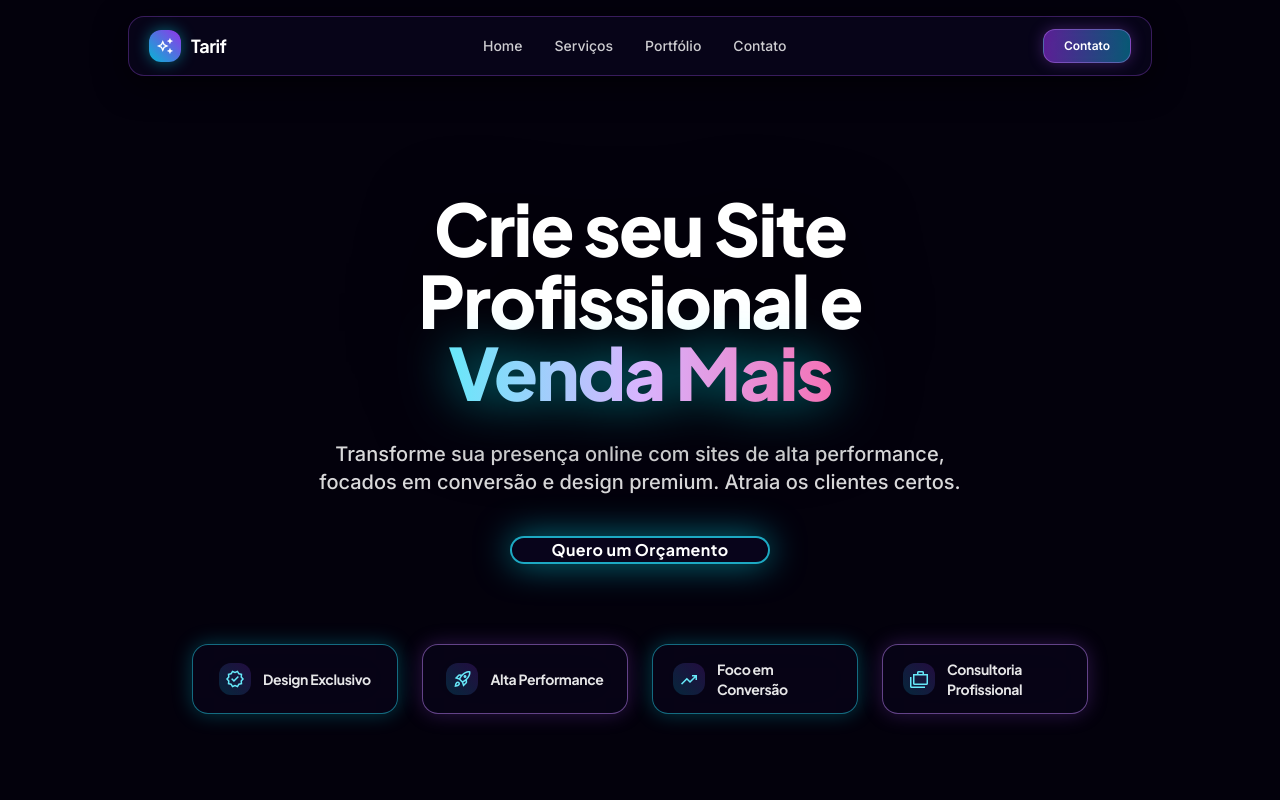
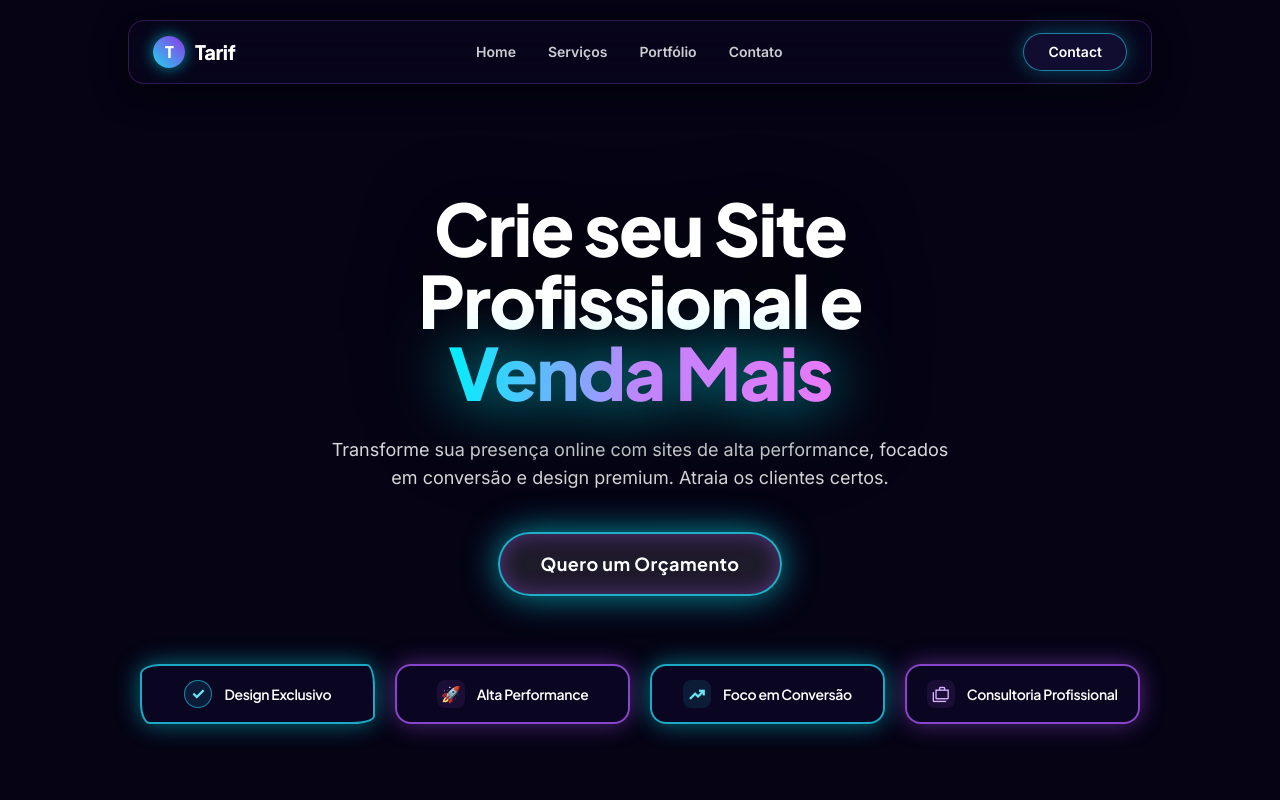
Before and after one commit to samueltarif/meusite, a Nuxt app: page / in a window 1280 px wide. Shown: the top 800 px of the page. Built offline with nearby package versions, Linux system fonts and the light colour scheme.

Commit message:
fix(hero): alinhar 100% com o design Stitch Variant 2 (anéis neon, nébulas cósmicas e botões de vidro)

```diff
--- a/app/components/layout/LayoutHeader.vue
+++ b/app/components/layout/LayoutHeader.vue
@@ -16,15 +16,15 @@ function closeMenu() {
 </script>
 
 <template>
-  <header class="fixed top-4 left-0 w-full z-50 px-4 sm:px-8 pointer-events-none">
-    <div class="max-w-5xl mx-auto pointer-events-auto bg-[#0a061e]/70 backdrop-blur-xl border border-purple-500/30 rounded-2xl shadow-[0_8px_32px_rgba(0,0,0,0.6)] px-5 py-3 flex justify-between items-center transition-all duration-300">
+  <header class="fixed top-5 left-0 w-full z-50 px-4 sm:px-8 pointer-events-none">
+    <div class="max-w-5xl mx-auto pointer-events-auto bg-[#0a0720]/65 backdrop-blur-xl border border-purple-500/25 rounded-2xl shadow-[0_8px_32px_rgba(0,0,0,0.6)] px-6 py-3 flex justify-between items-center transition-all duration-300">
 
-      <!-- Logo -->
+      <!-- Logo matching Stitch Image 1 (T Tarif with glowing purple/cyan icon) -->
       <NuxtLink to="/" class="flex items-center gap-2.5 group">
-        <div class="w-8 h-8 rounded-xl bg-gradient-to-tr from-cyan-500 to-purple-600 flex items-center justify-center shadow-[0_0_15px_rgba(0,240,255,0.4)]">
-          <span class="material-symbols-outlined text-white text-[18px]">auto_awesome</span>
+        <div class="w-8 h-8 rounded-full bg-gradient-to-tr from-cyan-400 to-purple-600 flex items-center justify-center shadow-[0_0_15px_rgba(0,240,255,0.6)]">
+          <span class="font-heading font-extrabold text-white text-base tracking-tighter">T</span>
         </div>
-        <span class="font-heading text-lg font-bold text-white tracking-tight">Tarif</span>
+        <span class="font-heading text-xl font-extrabold text-white tracking-tight">Tarif</span>
       </NuxtLink>
 
       <!-- Desktop Nav -->
@@ -33,18 +33,18 @@ function closeMenu() {
           v-for="link in navLinks"
           :key="link.href"
           :href="link.href"
-          class="text-white/80 hover:text-cyan-300 transition-colors duration-200 font-body text-sm font-medium"
+          class="text-white/80 hover:text-white transition-colors duration-200 font-body text-sm font-semibold"
         >
           {{ link.label }}
         </a>
       </nav>
 
-      <!-- Desktop CTA Button -->
+      <!-- Desktop CTA Button matching Stitch Image 1 (Contact glass pill button) -->
       <a
         href="#orcamento"
-        class="hidden md:inline-flex items-center justify-center px-5 py-2 rounded-xl text-xs font-bold text-white bg-gradient-to-r from-purple-600/60 to-cyan-600/60 border border-purple-400/40 hover:border-cyan-400/80 shadow-[0_0_15px_rgba(168,85,247,0.3)] hover:shadow-[0_0_20px_rgba(0,240,255,0.5)] hover:scale-105 transition-all duration-300 backdrop-blur-md"
+        class="hidden md:inline-flex items-center justify-center px-6 py-2 rounded-full text-sm font-bold text-white bg-[#141038]/80 border border-cyan-400/60 shadow-[0_0_20px_rgba(0,240,255,0.3)] hover:shadow-[0_0_30px_rgba(0,240,255,0.6)] hover:scale-105 transition-all duration-300 backdrop-blur-md"
       >
-        Contato
+        Contact
       </a>
 
       <!-- Mobile Menu Toggle -->
@@ -63,7 +63,7 @@ function closeMenu() {
     <Transition name="slide-down">
       <div
         v-if="isMenuOpen"
-        class="md:hidden pointer-events-auto max-w-5xl mx-auto mt-2 bg-[#0a061e]/95 backdrop-blur-2xl border border-purple-500/30 rounded-2xl p-5 shadow-2xl space-y-3"
+        class="md:hidden pointer-events-auto max-w-5xl mx-auto mt-2 bg-[#0a0720]/95 backdrop-blur-2xl border border-purple-500/30 rounded-2xl p-5 shadow-2xl space-y-3"
       >
         <nav class="flex flex-col gap-3">
           <a
@@ -77,7 +77,7 @@ function closeMenu() {
           </a>
           <a
             href="#orcamento"
-            class="w-full py-2.5 rounded-xl text-xs font-bold text-center text-white bg-gradient-to-r from-cyan-500 to-purple-600 shadow-[0_0_20px_rgba(0,240,255,0.4)] mt-2"
+            class="w-full py-2.5 rounded-full text-xs font-bold text-center text-white bg-gradient-to-r from-cyan-500 to-purple-600 shadow-[0_0_20px_rgba(0,240,255,0.4)] mt-2"
             @click="closeMenu"
           >
             Quero um Orçamento
--- a/app/components/sections/SectionHero.vue
+++ b/app/components/sections/SectionHero.vue
@@ -4,38 +4,32 @@ import { defineAsyncComponent } from 'vue'
 const DotLottieVue = defineAsyncComponent(() =>
   import('@lottiefiles/dotlottie-vue').then((m) => m.DotLottieVue)
 )
-
-const badges = [
-  { icon: 'verified', label: 'Design Exclusivo', borderClass: 'border-cyan-400/50 shadow-[0_0_20px_rgba(0,240,255,0.25)]' },
-  { icon: 'rocket_launch', label: 'Alta Performance', borderClass: 'border-purple-400/50 shadow-[0_0_20px_rgba(168,85,247,0.25)]' },
-  { icon: 'trending_up', label: 'Foco em Conversão', borderClass: 'border-cyan-400/50 shadow-[0_0_20px_rgba(0,240,255,0.25)]' },
-  { icon: 'cases', label: 'Consultoria Profissional', borderClass: 'border-purple-400/50 shadow-[0_0_20px_rgba(168,85,247,0.25)]' },
-]
 </script>
 
 <template>
   <section
     id="home"
-    class="relative pt-36 pb-20 lg:pt-48 lg:pb-32 px-4 sm:px-6 lg:px-8 flex flex-col items-center text-center overflow-hidden min-h-screen justify-center bg-[#03010c]"
+    class="relative pt-36 pb-20 lg:pt-48 lg:pb-32 px-4 sm:px-6 lg:px-8 flex flex-col items-center text-center overflow-hidden min-h-screen justify-center bg-[#050314]"
   >
-    <!-- Central Cosmic Halo Aura & Particle Stars -->
-    <div class="absolute inset-0 -z-10 overflow-hidden pointer-events-none select-none flex items-center justify-center">
-      <!-- Deep space dark base -->
-      <div class="absolute inset-0 bg-[#03010c]" />
+    <!-- Background Nebula Clouds & Radial Cosmic Light Particles -->
+    <div class="absolute inset-0 -z-10 overflow-hidden pointer-events-none select-none">
+      <!-- Dark deep cosmic background -->
+      <div class="absolute inset-0 bg-[#050314]" />
 
-      <!-- Central glowing cyan & purple gradient aura ring from Stitch design -->
-      <div class="absolute top-1/2 left-1/2 -translate-x-1/2 -translate-y-1/2 w-[500px] h-[500px] sm:w-[700px] sm:h-[700px] rounded-full bg-gradient-to-tr from-cyan-500/20 via-purple-600/30 to-pink-500/20 blur-[100px] animate-pulse pointer-events-none opacity-80" />
+      <!-- Side Nebula Purple/Pink Clouds -->
+      <div class="absolute -left-20 top-1/4 w-[600px] h-[600px] rounded-full bg-purple-700/30 blur-[130px]" />
+      <div class="absolute -right-20 top-1/3 w-[600px] h-[600px] rounded-full bg-indigo-700/30 blur-[130px]" />
 
-      <!-- Light rays radial backdrop -->
-      <div class="absolute inset-0 bg-[radial-gradient(ellipse_at_center,rgba(168,85,247,0.15)_0%,rgba(0,240,255,0.08)_40%,transparent_75%)]" />
+      <!-- Glowing Cyan Halo Ring behind "Venda Mais" matching Image 1 -->
+      <div class="absolute top-[42%] left-1/2 -translate-x-1/2 -translate-y-1/2 w-[340px] sm:w-[440px] h-[340px] sm:h-[440px] rounded-full border-[3px] border-cyan-400/70 shadow-[0_0_80px_rgba(0,240,255,0.7),inset_0_0_50px_rgba(168,85,247,0.5)] bg-[radial-gradient(circle,rgba(0,240,255,0.18)_0%,rgba(168,85,247,0.25)_45%,transparent_75%)] pointer-events-none" />
 
-      <!-- Lottie background stars / space effect -->
+      <!-- Starry particles & earth space effect -->
       <ClientOnly>
         <template #fallback>
-          <div class="absolute inset-0 bg-[#03010c]" />
+          <div class="absolute inset-0 bg-[#050314]" />
         </template>
         <DotLottieVue
-          class="w-full h-full opacity-40 mix-blend-screen"
+          class="w-full h-full opacity-50 mix-blend-screen scale-110"
           autoplay
           loop
           src="/earth-animation.json"
@@ -49,53 +43,85 @@ const badges = [
       </ClientOnly>
     </div>
 
-    <!-- Main Container matching Stitch Hero Variant 2 -->
-    <div class="max-w-5xl mx-auto flex flex-col items-center gap-8 relative z-20">
+    <!-- Main Content Container -->
+    <div class="max-w-5xl mx-auto flex flex-col items-center gap-7 relative z-20">
 
-      <!-- Main Headline -->
-      <h1 class="font-heading text-4xl sm:text-6xl lg:text-7xl font-extrabold text-white max-w-4xl tracking-tight leading-[1.1] drop-shadow-[0_10px_35px_rgba(0,0,0,0.8)]">
+      <!-- Headline matching Image 1 -->
+      <h1 class="font-heading text-4xl sm:text-6xl lg:text-7xl font-extrabold text-white max-w-4xl tracking-tight leading-[1.12] drop-shadow-[0_10px_35px_rgba(0,0,0,0.9)]">
         Crie seu Site <br class="hidden sm:inline">
         Profissional e <br>
-        <span class="text-transparent bg-clip-text bg-gradient-to-r from-cyan-300 via-purple-300 to-pink-400 drop-shadow-[0_0_25px_rgba(0,240,255,0.6)]">
+        <span class="text-transparent bg-clip-text bg-gradient-to-r from-[#00f0ff] via-[#c084fc] to-[#e879f9] filter drop-shadow-[0_0_30px_rgba(0,240,255,0.8)]">
           Venda Mais
         </span>
       </h1>
 
-      <!-- Subtitle -->
-      <p class="font-body text-base sm:text-lg lg:text-xl text-white/85 max-w-2xl leading-relaxed font-medium">
+      <!-- Subtitle matching Image 1 -->
+      <p class="font-body text-sm sm:text-base lg:text-lg text-white/85 max-w-2xl leading-relaxed font-normal px-4">
         Transforme sua presença online com sites de alta performance, focados em conversão e design premium. Atraia os clientes certos.
       </p>
 
-      <!-- Primary CTA Button with Glowing Neon Frame -->
-      <div class="pt-2">
+      <!-- Primary CTA Glass Button matching Image 1 -->
+      <div class="pt-3">
         <a
           href="#orcamento"
-          class="relative inline-flex items-center justify-center px-10 py-4.5 text-base font-bold text-white rounded-full bg-[#0a0520]/80 border-2 border-cyan-400/80 hover:border-cyan-300 shadow-[0_0_35px_rgba(0,240,255,0.5)] hover:shadow-[0_0_55px_rgba(0,240,255,0.8)] backdrop-blur-xl transition-all duration-300 hover:scale-105 group"
+          class="relative inline-flex items-center justify-center px-10 py-4 text-base sm:text-lg font-bold text-white rounded-full bg-white/10 hover:bg-white/20 border-2 border-cyan-400/80 hover:border-cyan-300 shadow-[0_0_35px_rgba(0,240,255,0.6),inset_0_0_20px_rgba(168,85,247,0.4)] backdrop-blur-xl transition-all duration-300 hover:scale-105"
         >
           <span class="relative z-10 font-heading tracking-wide">Quero um Orçamento</span>
-          <div class="absolute inset-0 rounded-full bg-gradient-to-r from-cyan-500/20 via-purple-500/20 to-pink-500/20 opacity-0 group-hover:opacity-100 transition-opacity duration-300" />
         </a>
       </div>
 
-      <!-- 4 Bottom Glass Badges (Matching Stitch Screenshot) -->
-      <div class="mt-12 grid grid-cols-2 lg:grid-cols-4 gap-4 sm:gap-6 w-full max-w-4xl">
-        <div
-          v-for="badge in badges"
-          :key="badge.label"
-          :class="[
-            'flex items-center justify-center gap-3 bg-[#0a051d]/60 backdrop-blur-xl px-5 py-3.5 rounded-2xl border transition-all duration-300 hover:scale-105 hover:bg-[#0a051d]/80',
-            badge.borderClass
-          ]"
-        >
-          <div class="w-8 h-8 rounded-xl bg-gradient-to-tr from-cyan-500/20 to-purple-600/20 flex items-center justify-center shrink-0">
-            <span class="material-symbols-outlined text-cyan-300 text-[20px]">{{ badge.icon }}</span>
+      <!-- 4 Bottom Badges matching Image 1 -->
+      <div class="mt-10 grid grid-cols-1 sm:grid-cols-2 lg:grid-cols-4 gap-4 sm:gap-5 w-full max-w-5xl px-2">
+
+        <!-- Badge 1: Wavy organic deckle border (Design Exclusivo) -->
+        <div class="badge-wavy flex items-center justify-center gap-3 bg-[#0d0928]/70 backdrop-blur-xl px-5 py-3.5 border-2 border-cyan-400/80 shadow-[0_0_25px_rgba(0,240,255,0.45)] hover:scale-105 transition-transform duration-300">
+          <div class="w-7 h-7 rounded-full border border-cyan-400/60 flex items-center justify-center shrink-0 bg-cyan-400/10">
+            <span class="material-symbols-outlined text-cyan-300 text-[18px] font-bold">check</span>
           </div>
-          <span class="text-white/90 font-heading text-xs sm:text-sm font-bold tracking-tight text-left">
-            {{ badge.label }}
+          <span class="text-white font-heading text-xs sm:text-sm font-semibold tracking-tight">
+            Design Exclusivo
           </span>
         </div>
+
+        <!-- Badge 2: Alta Performance -->
+        <div class="flex items-center justify-center gap-3 bg-[#0d0928]/70 backdrop-blur-xl px-5 py-3.5 rounded-2xl border-2 border-purple-500/80 shadow-[0_0_25px_rgba(168,85,247,0.45)] hover:scale-105 transition-transform duration-300">
+          <div class="w-7 h-7 rounded-lg bg-purple-500/10 flex items-center justify-center shrink-0">
+            <span class="text-base">🚀</span>
+          </div>
+          <span class="text-white font-heading text-xs sm:text-sm font-semibold tracking-tight">
+            Alta Performance
+          </span>
+        </div>
+
+        <!-- Badge 3: Foco em Conversão -->
+        <div class="flex items-center justify-center gap-3 bg-[#0d0928]/70 backdrop-blur-xl px-5 py-3.5 rounded-2xl border-2 border-cyan-400/80 shadow-[0_0_25px_rgba(0,240,255,0.45)] hover:scale-105 transition-transform duration-300">
+          <div class="w-7 h-7 rounded-lg bg-cyan-400/10 flex items-center justify-center shrink-0">
+            <span class="material-symbols-outlined text-cyan-300 text-[18px] font-bold">trending_up</span>
+          </div>
+          <span class="text-white font-heading text-xs sm:text-sm font-semibold tracking-tight">
+            Foco em Conversão
+          </span>
+        </div>
+
+        <!-- Badge 4: Consultoria Profissional -->
+        <div class="flex items-center justify-center gap-3 bg-[#0d0928]/70 backdrop-blur-xl px-5 py-3.5 rounded-2xl border-2 border-purple-500/80 shadow-[0_0_25px_rgba(168,85,247,0.45)] hover:scale-105 transition-transform duration-300">
+          <div class="w-7 h-7 rounded-lg bg-purple-500/10 flex items-center justify-center shrink-0">
+            <span class="material-symbols-outlined text-purple-300 text-[18px]">cases</span>
+          </div>
+          <span class="text-white font-heading text-xs sm:text-sm font-semibold tracking-tight">
+            Consultoria Profissional
+          </span>
+        </div>
+
       </div>
 
     </div>
   </section>
 </template>
+
+<style scoped>
+/* Organic Wavy deckle border for Badge 1 matching Image 1 */
+.badge-wavy {
+  border-radius: 20px 8px 22px 10px / 10px 22px 8px 20px;
+}
+</style>
```
